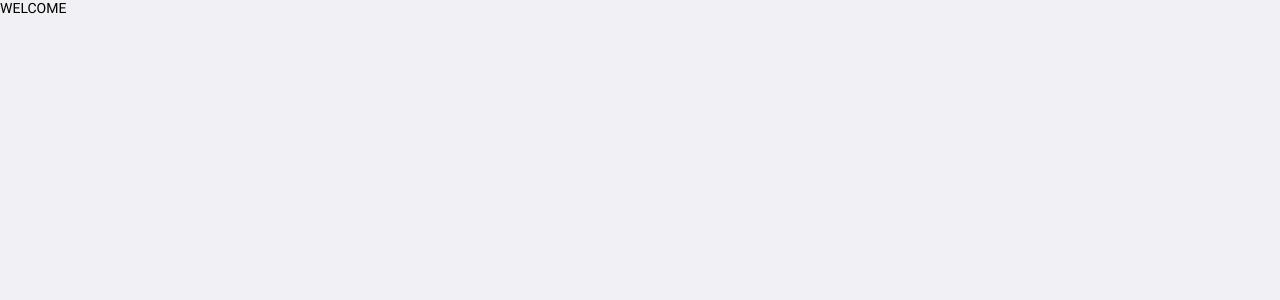
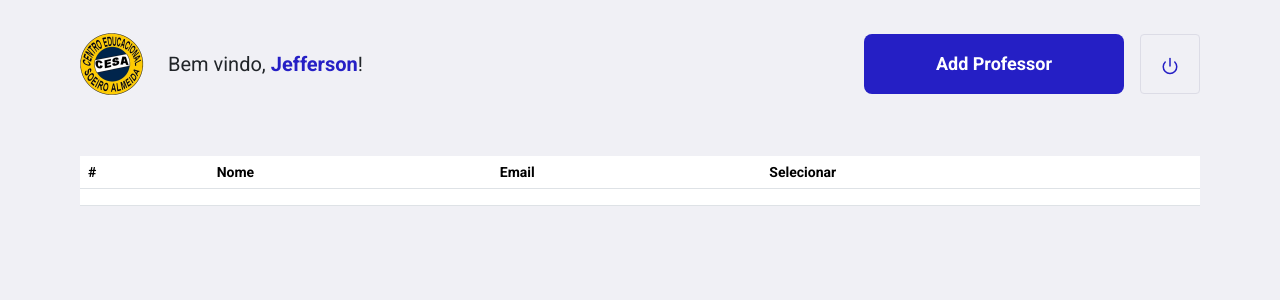
Before and after one commit to jeffassis/front-escola, a React (Create React App) app: page /professores in a window 1280 px wide. Shown: the top 300 px of the page. Built offline with nearby package versions, Linux system fonts and the light colour scheme.

Commit message:
add professor

```diff
--- a/package.json
+++ b/package.json
@@ -9,6 +9,7 @@
     "axios": "^1.5.1",
     "react": "^18.2.0",
     "react-dom": "^18.2.0",
+    "react-icons": "^4.11.0",
     "react-router-dom": "^6.17.0",
     "react-scripts": "^5.0.1",
     "web-vitals": "^2.1.4"
--- a/public/index.html
+++ b/public/index.html
@@ -6,6 +6,8 @@
   <link rel="icon" href="%PUBLIC_URL%/cesa.ico" />
   <meta name="viewport" content="width=device-width, initial-scale=1" />
   <meta name="theme-color" content="#000000" />
+  <link href="https://cdn.jsdelivr.net/npm/bootstrap@5.3.2/dist/css/bootstrap.min.css" rel="stylesheet"
+    integrity="sha384-T3c6CoIi6uLrA9TneNEoa7RxnatzjcDSCmG1MXxSR1GAsXEV/Dwwykc2MPK8M2HN" crossorigin="anonymous">
   <title>CESA App</title>
 </head>
 
--- /dev/null
+++ b/src/pages/professor/index.js
@@ -0,0 +1,33 @@
+import React from 'react';
+import { Link } from 'react-router-dom';
+import { FiArrowLeft } from 'react-icons/fi'
+
+import './styles.css';
+
+import logoEscola from '../../assets/logoEscola.png'
+
+export default function Professor() {
+    return (
+        <div className='new-professor-container'>
+            <header>
+                <img src={logoEscola} alt='Logo' />
+                <span>Bem vindo, <strong>Jefferson</strong>!</span>
+                <Link className='back-link' to="/professores">
+                    <FiArrowLeft size={16} color='#251FC5' />
+                    Lista de Professores
+                </Link>
+            </header>
+
+            <div className='content'>
+                <form>
+                    <input placeholder='Nome...' />
+                    <input placeholder='Rg...' />
+                    <input type='date' />
+                    <input placeholder='Telefone...' />
+
+                    <button className='button' type='submit'>Add</button>
+                </form>
+            </div>
+        </div>
+    );
+}
--- /dev/null
+++ b/src/pages/professor/styles.css
@@ -0,0 +1,40 @@
+.new-professor-container {
+    width: 100%;
+    max-width: 1180px;
+    padding: 0 30px;
+    margin: 32px auto;
+}
+
+.new-professor-container header {
+    display: flex;
+    align-items: center;
+}
+
+.new-professor-container header span {
+    font-size: 20px;
+    margin-left: 24px;
+}
+
+.new-professor-container header span strong {
+    color: #251fc5;
+}
+
+.new-professor-container header img {
+    height: 64px;
+}
+
+.new-professor-container header a {
+    width: 260px;
+    margin-left: auto;
+    margin-top: 0;
+}
+
+.new-professor-container .content form {
+    width: 100%;
+    max-width: 450px;
+    margin-top: 20px;
+}
+
+.new-professor-container .content form input {
+    margin-top: 8px;
+}
--- a/src/pages/professores/index.js
+++ b/src/pages/professores/index.js
@@ -1,9 +1,43 @@
 import React from 'react';
+import { Link } from 'react-router-dom';
+import { FiPower } from 'react-icons/fi'
 
 import './styles.css';
 
+import logoEscola from '../../assets/logoEscola.png'
+
 export default function Professores() {
     return (
-        <div>WELCOME</div>
+        <div className='professor-container'>
+            <header>
+                <img src={logoEscola} alt='Logo' />
+                <span>Bem vindo, <strong>Jefferson</strong>!</span>
+                <Link className='button' to="/professor">Add Professor</Link>
+                <button type='button'>
+                    <FiPower size={18} color='#251FC5' />
+                </button>
+            </header>
+            <section className='form'>
+                <table className="table">
+                    <thead>
+                        <tr>
+                            <th>#</th>
+                            <th>Nome</th>
+                            <th>Email</th>
+                            <th>Selecionar</th>
+                        </tr>
+                    </thead>
+
+                    <tbody>
+                        <tr>
+                            <td></td>
+                            <td></td>
+                            <td></td>
+                            <td></td>
+                        </tr>
+                    </tbody>
+                </table>
+            </section>
+        </div>
     );
 }
--- a/src/pages/professores/styles.css
+++ b/src/pages/professores/styles.css
@@ -0,0 +1,48 @@
+.professor-container {
+    width: 100%;
+    max-width: 1180px;
+    padding: 0 30px;
+    margin: 32px auto;
+}
+
+.professor-container header {
+    display: flex;
+    align-items: center;
+}
+
+.professor-container header span {
+    font-size: 20px;
+    margin-left: 24px;
+}
+
+.professor-container header span strong {
+    color: #251fc5;
+}
+
+.professor-container header img {
+    height: 64px;
+}
+
+.professor-container header a {
+    width: 260px;
+    margin-left: auto;
+    margin-top: 0;
+}
+
+.professor-container header button {
+    height: 60px;
+    width: 60px;
+    border-radius: 4px;
+    border: 1px solid #dcdce6;
+    background: transparent;
+    margin-left: 16px;
+    transition: boder-color 0.5s;
+}
+
+.professor-container header button:hover {
+    border-color: #251fc5;
+}
+
+.professor-container section table {
+    margin-top: 60px;
+}
--- a/src/routes.js
+++ b/src/routes.js
@@ -3,6 +3,7 @@ import { BrowserRouter, Routes, Route } from 'react-router-dom';
 
 import Login from './pages/login';
 import Professores from './pages/professores';
+import Professor from './pages/professor';
 
 export default function AppRoutes() {
     return (
@@ -10,7 +11,7 @@ export default function AppRoutes() {
             <Routes>
                 <Route path='/' exact element={<Login />} />
                 <Route path='/professores' element={<Professores />} />
-
+                <Route path='/professor' element={<Professor />} />
             </Routes>
         </BrowserRouter>
     )
```
Also changed, not shown: 1 other file (tests, documents, lock files or other folders).
